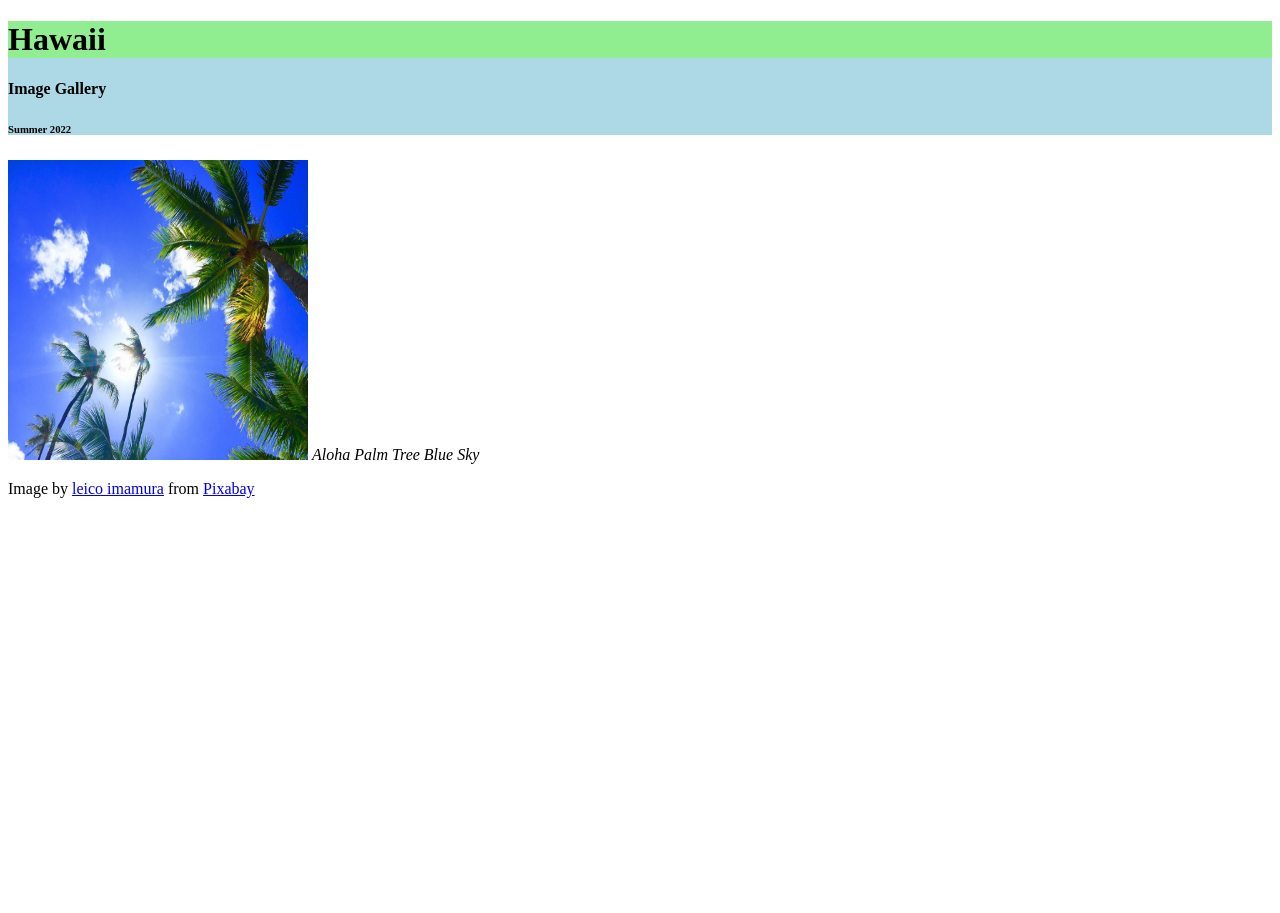
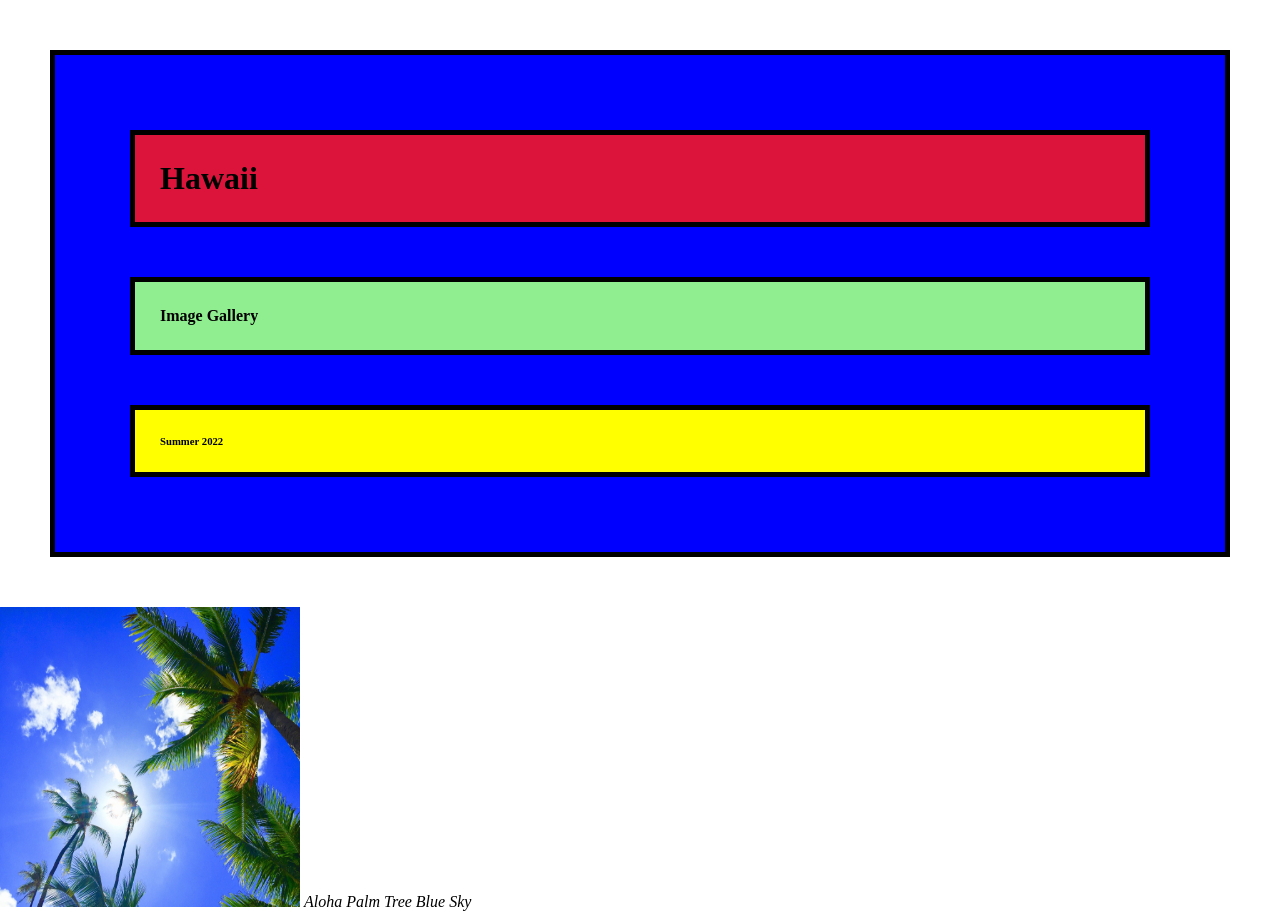
Before and after one commit to CSF2223/imagegallery-WilsonAyden, a plain HTML site: page index.html in a window 1280 px wide. Shown: the top 913 px of the page. Before the commit the page ends 800 px from the top, so only its background shows below. Drawn offline with Linux system fonts and the light colour scheme.

Commit message:
Complete through 2.06

```diff
--- a/style.css
+++ b/style.css
@@ -6,8 +6,35 @@ secondary color:
 tertiary color:
 */
 
-header {
-    background-color: lightBlue;
+/* CSS syntax notes:
+    selector {property: value;}
+*/
+
+body {
+    margin: 0;
 }
 
-h1 {background-color: lightGreen;}
+header {
+    background-color: Blue;
+    margin: 50px;
+    border: 5px solid black;
+    padding: 25px;
+}
+
+h1 {background-color: crimson;
+    margin: 50px;
+    border: 5px solid black;
+    padding: 25px;
+}
+
+h4 {background-color: lightGreen;
+    margin: 50px;
+    border: 5px solid black;
+    padding: 25px;
+}
+
+h6 {background-color: yellow;
+    margin: 50px;
+    border: 5px solid black;
+    padding: 25px;
+}
```
